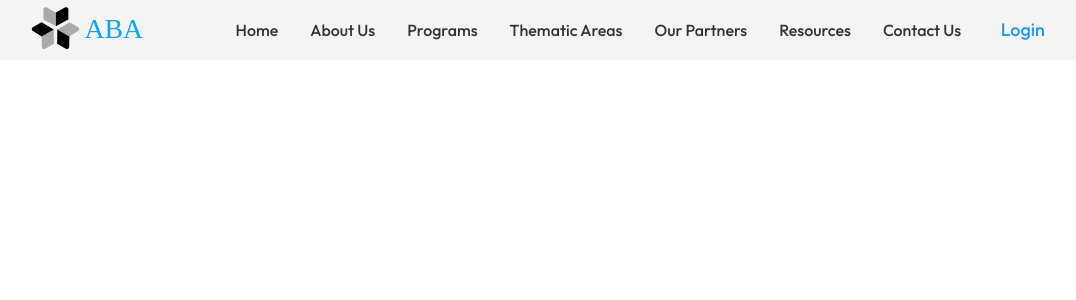
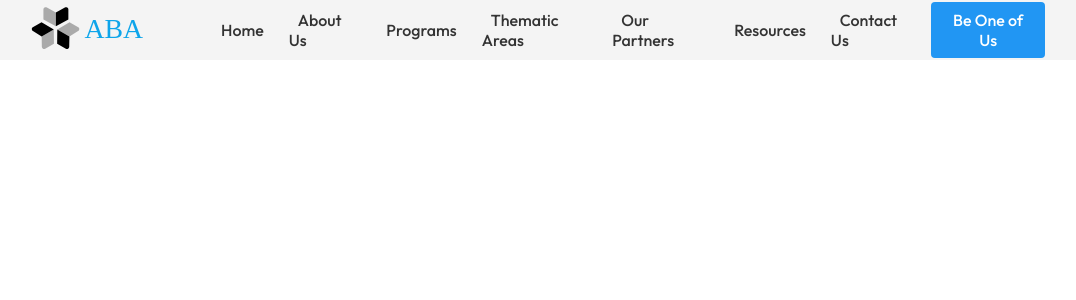
Before and after one commit to Mugambi12/aba, a React (Vite) app in the folder frontend/aba/: page / in a window 1280 px wide. Shown: the top 300 px of the page, without its empty margins (99-1175 px from the left). Built offline with nearby package versions, Linux system fonts and the light colour scheme.

Commit message:
Refactor Navbar styling in frontend/aba

```diff
--- a/frontend/aba/src/Components/Navbar/Navbar.css
+++ b/frontend/aba/src/Components/Navbar/Navbar.css
@@ -34,16 +34,22 @@
   color: var(--dark);
   font-size: 16px;
   font-weight: 500;
-  padding: 4px 8px;
+  padding: 8px;
+  border-radius: 4px;
+  border: 1px solid transparent;
   cursor: pointer;
 }
 .nav-link:hover {
   color: var(--primary);
   text-decoration: none;
+  border: 1px solid var(--lightSuccess);
 }
-.login {
-  color: var(--info);
-  font-size: 18px;
+.join-us {
+  color: var(--white);
+  background-color: var(--info);
+  padding: 8px 16px;
+  border-radius: 4px;
+  font-size: 16px;
   font-weight: 500;
   cursor: pointer;
 }
@@ -69,7 +75,7 @@
   border-top: 2px solid rgba(var(--success-rgb), 0.5);
   transition: opacity 0.2s ease-in-out, visibility 0s 0.2s ease-in-out;
   &.hide {
-    transition: opacity 2s ease-in, visibility 0s 2s ease-in;
+    transition: opacity 5s ease-in, visibility 0s 5s ease-in;
   }
 }
 .nav-item:hover .dropdown-menu {
@@ -101,7 +107,7 @@
   width: 90vw;
   position: absolute;
   left: 0;
-  transform: translateX(-58%);
+  transform: translateX(-55%);
 }
 .region {
   display: flex;
--- a/frontend/aba/src/Components/Navbar/Navbar.jsx
+++ b/frontend/aba/src/Components/Navbar/Navbar.jsx
@@ -44,7 +44,7 @@ const Navbar = () => {
           </a>
           <ul className="dropdown-menu basic-dropdown">
             <li>
-              <a href="#" className="nav-link">
+              <a href="#">
                 <span className="list-icon">
                   <MdNavigateNext />
                 </span>{" "}
@@ -52,7 +52,7 @@ const Navbar = () => {
               </a>
             </li>
             <li>
-              <a href="#" className="nav-link">
+              <a href="#">
                 <span className="list-icon">
                   <MdNavigateNext />
                 </span>{" "}
@@ -60,7 +60,7 @@ const Navbar = () => {
               </a>
             </li>
             <li>
-              <a href="#" className="nav-link">
+              <a href="#">
                 <span className="list-icon">
                   <MdNavigateNext />
                 </span>{" "}
@@ -68,7 +68,7 @@ const Navbar = () => {
               </a>
             </li>
             <li>
-              <a href="#" className="nav-link">
+              <a href="#">
                 <span className="list-icon">
                   <MdNavigateNext />
                 </span>{" "}
@@ -76,7 +76,7 @@ const Navbar = () => {
               </a>
             </li>
             <li>
-              <a href="#" className="nav-link">
+              <a href="#">
                 <span className="list-icon">
                   <MdNavigateNext />
                 </span>{" "}
@@ -417,12 +417,10 @@ const Navbar = () => {
         </li>
       </ul>
 
-      {/* Login button */}
+      {/* Join us button */}
       <ul className="nav-links">
         <li className="nav-item">
-          <a href="#" className="login">
-            Login
-          </a>
+          <button className="join-us">Be One of Us</button>
         </li>
       </ul>
     </nav>
```
